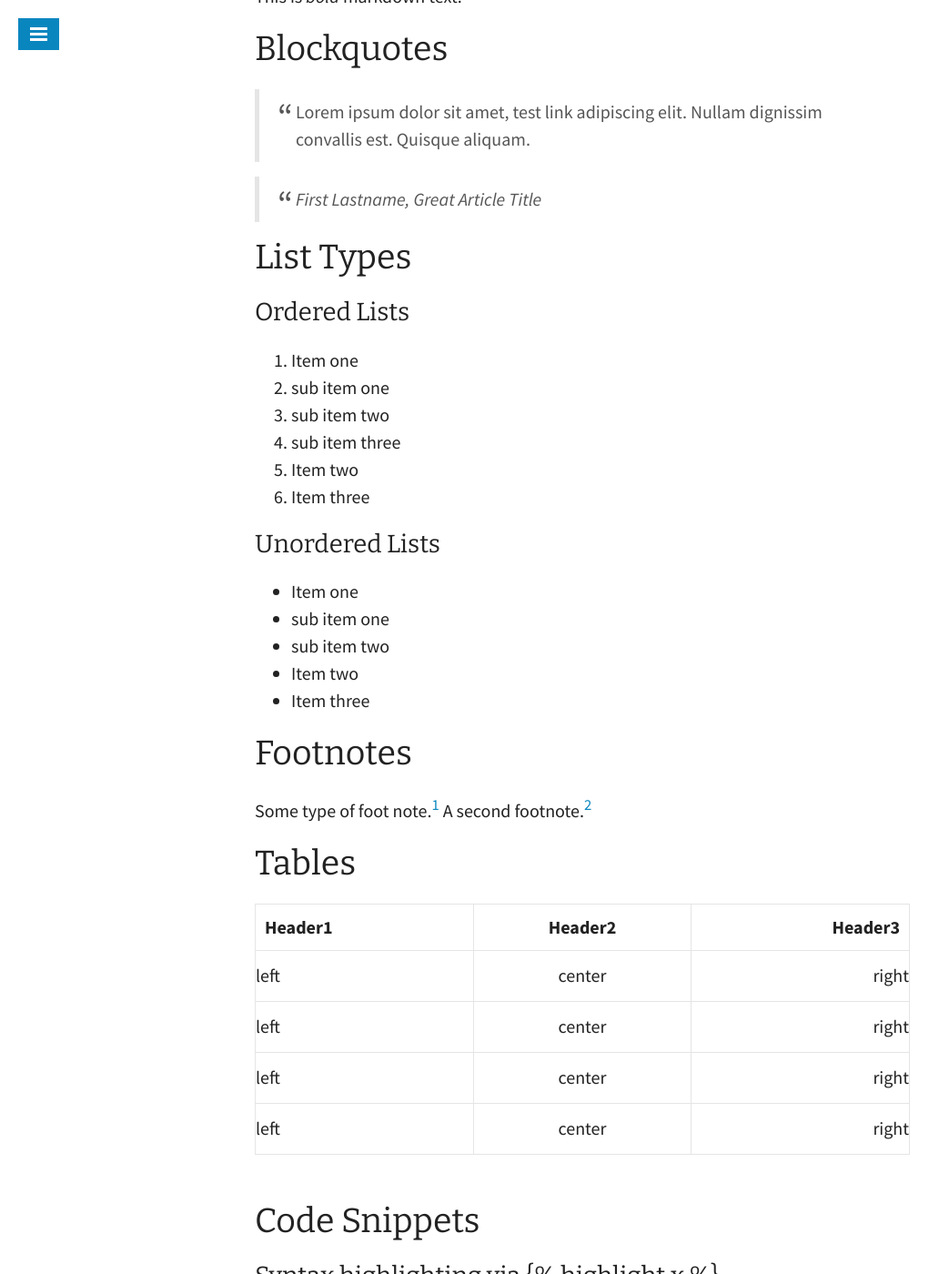
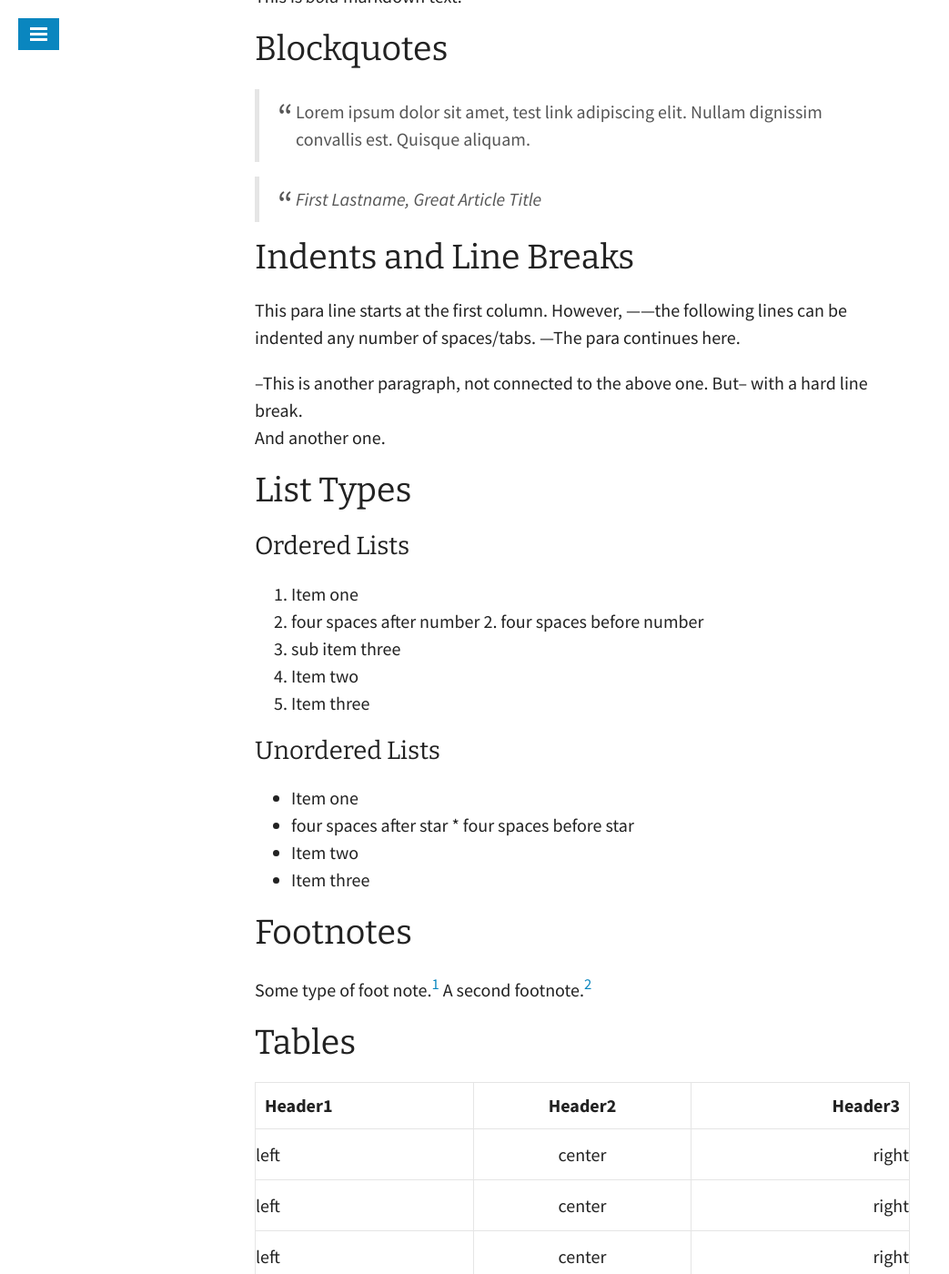
Before and after one commit to snowdj/bradonomics.github.io, a Jekyll site: the page built from _posts/2014-09-22-test-post.md, in a window 1280 px wide and 1400 px high, scrolled down 980 px. Shown: the whole window at 91% size, without its empty margins (0-1043 px from the left). Built offline with Jekyll 4.4.1, drawn with Linux system fonts in a browser that asks for light colours; some web fonts are replaced.

Commit message:
Markdown Test

```diff
--- a/_posts/2014-09-22-test-post.md
+++ b/_posts/2014-09-22-test-post.md
@@ -25,13 +25,23 @@ This is *bold* markdown text.
 
 > <cite>First Lastname, _Great Article Title_</cite>
 
+## Indents and Line Breaks
+
+This para line starts at the first column. However,
+------the following lines can be indented any number of spaces/tabs.
+---The para continues here.
+
+--This is another paragraph, not connected to the above one. But--
+with a hard line break. \\
+And another one.
+
 ## List Types
 
 ### Ordered Lists
 
 1.    Item one
-  1.    sub item one
-  2.  sub item two
+  1.    four spaces after number
+    2.  four spaces before number
   3.  sub item three
 2.  Item two
 3.  Item three
@@ -39,8 +49,8 @@ This is *bold* markdown text.
 ### Unordered Lists
 
 *  Item one
-  *    sub item one
-  *  sub item two
+  *    four spaces after star
+    *  four spaces before star
 *  Item two
 *  Item three
 
```
